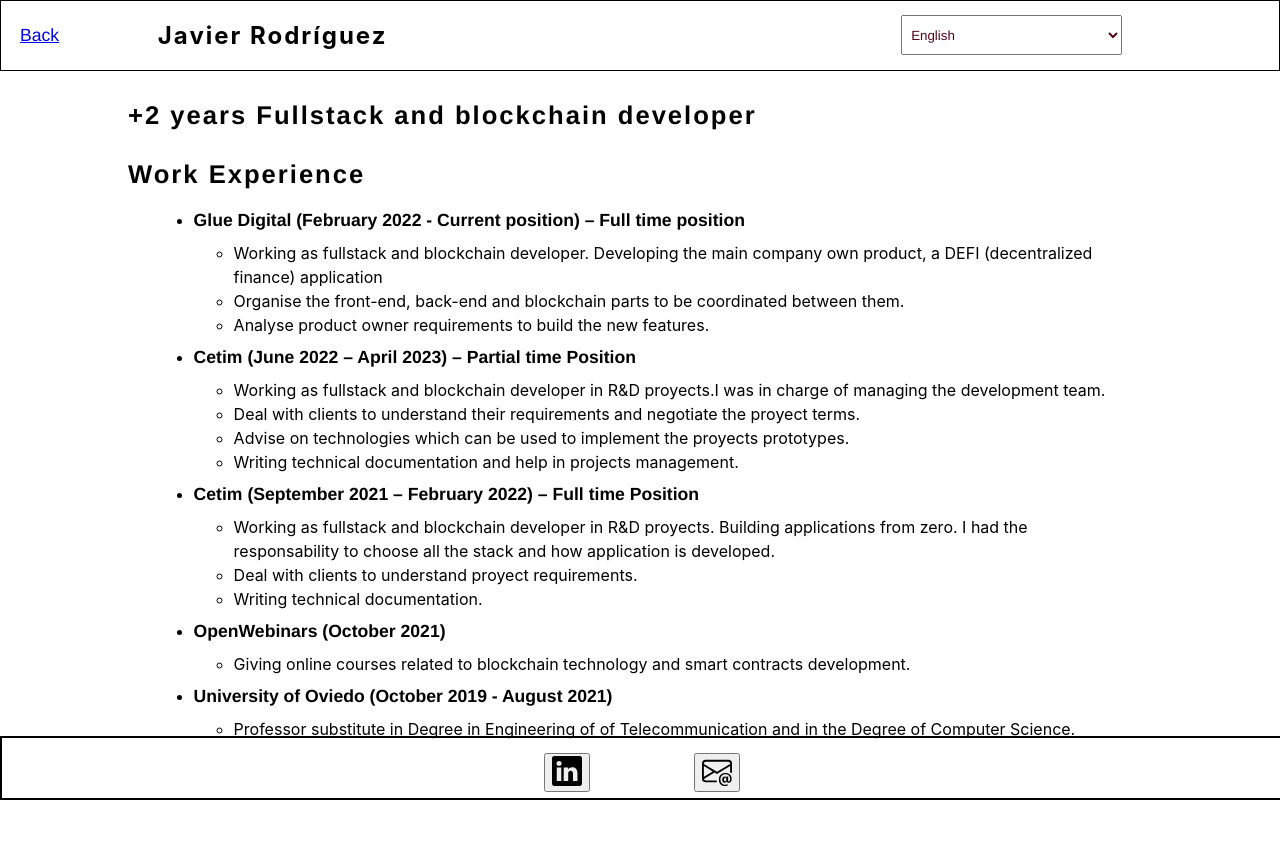
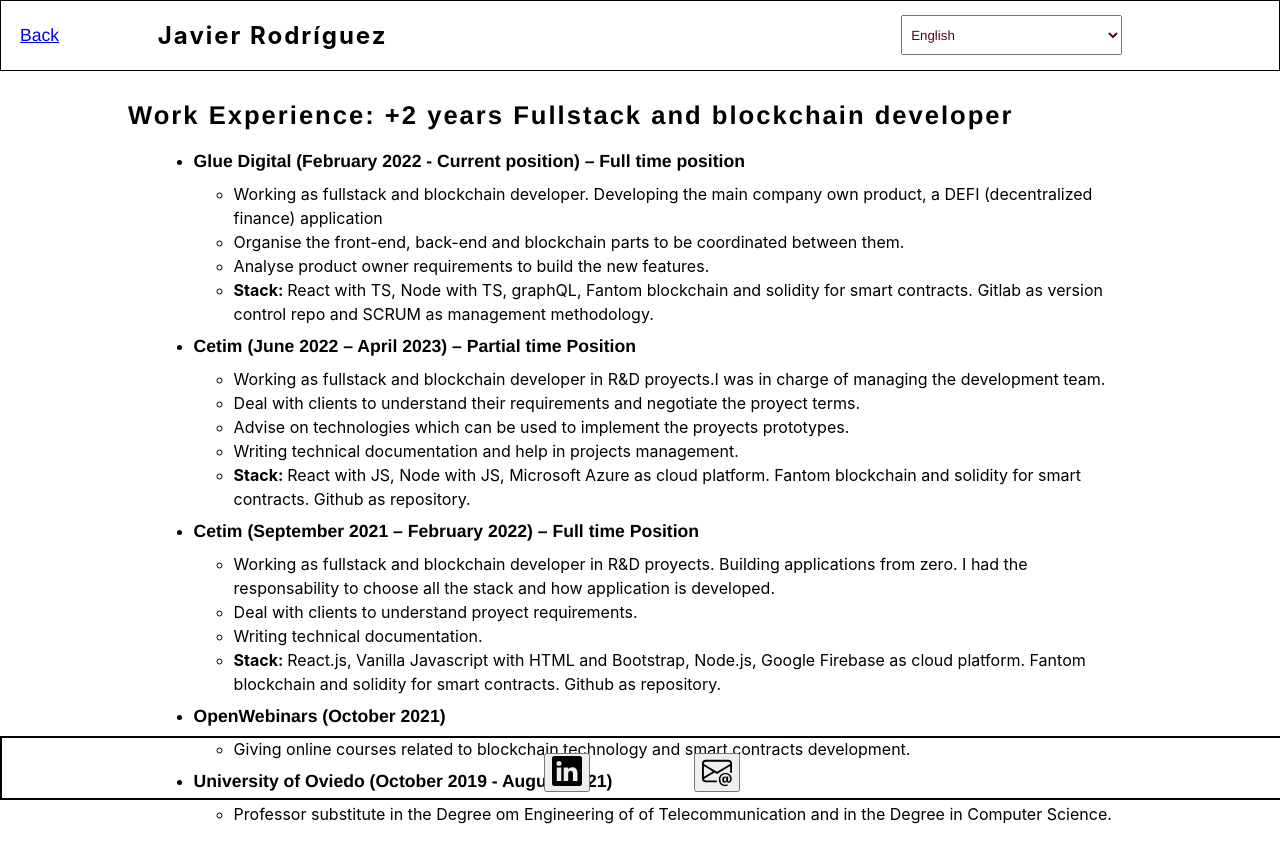
Before and after one commit to javirro/personal-web, a React (Create React App) app: page /work-experience in a window 1280 px wide. Before the commit the page ends 800 px from the top, so only its background shows below. Built offline with nearby package versions, Linux system fonts and the light colour scheme.

Commit message:
Añadir tecnologías a la parte de experiencia profesional

```diff
--- a/src/locales/en.json
+++ b/src/locales/en.json
@@ -32,11 +32,15 @@
   "work-experience-glue-dev": "Working as fullstack and blockchain developer. Developing the main company own product, a DEFI (decentralized finance) application",
   "work-experience-glue-organise": "Organise the front-end, back-end and blockchain parts to be coordinated between them.",
   "work-experience-glue-analyse": "Analyse product owner requirements to build the new features.",
+  "work-experience-glue-tech": "React with TS, Node with TS, graphQL, Fantom blockchain and solidity for smart contracts. Gitlab as version control repo and SCRUM as management methodology.",
+  "work-experience-stack": "Stack: ",
   "work-experience-cetim-full": "(September 2021 – February 2022) – Full time Position",
   "work-experience-cetim-partial": "(June 2022 – April 2023) – Partial time Position",
   "work-experience-cetim-dev-full": "Working as fullstack and blockchain developer in R&D proyects. Building applications from zero. I had the responsability to choose all the stack and how application is developed.",
   "work-experience-cetim-clients-full": "Deal with clients to understand proyect requirements.",
   "work-experience-cetim-docu-full": "Writing technical documentation.",
+  "work-experience-cetim-tech-partial": "React with JS, Node with JS, Microsoft Azure as cloud platform. Fantom blockchain and solidity for smart contracts. Github as repository.",
+  "work-experience-cetim-tech-full": "React.js, Vanilla Javascript with HTML and Bootstrap, Node.js, Google Firebase as cloud platform. Fantom blockchain and solidity for smart contracts. Github as repository.",
   "work-experience-cetim-dev-partial": "Working as fullstack and blockchain developer in R&D proyects.I was in charge of  managing the development team.",
   "work-experience-cetim-clients-partial": "Deal with clients to understand their requirements and negotiate the proyect terms.",
   "work-experience-cetim-advise-partial": "Advise on technologies which can be used to implement the proyects prototypes.",
@@ -44,7 +48,7 @@
   "work-experience-opewebinars-description": "Giving online courses related to blockchain technology and smart contracts development.",
   "work-experience-openwebinars": "(October 2021)",
   "work-experience-university": "(October 2019 - August 2021)",
-  "work-experience-university-description": "Professor substitute in  Degree in Engineering of  of Telecommunication and  in the Degree of Computer Science."
+  "work-experience-university-description": "Professor substitute in the Degree om Engineering of  of Telecommunication and  in the Degree in Computer Science."
 
 
 }
--- a/src/locales/esp.json
+++ b/src/locales/esp.json
@@ -31,6 +31,10 @@
   "work-experience-glue-dev": "Trabajando de desarrollador fullstack y blockchain. Desarrollo de producto propia, aplicación de finanzas descentralizadas (DEFI).",
   "work-experience-glue-organise": "Organización desarrollos de front-end, back-end y blockchain para mantener coordinación entre ellas.",
   "work-experience-glue-analyse": "Analizar requisitos del dueño del producto para implementar nuevas funcionalidades.",
+  "work-experience-glue-tech": "React con TS, Node con TS, graphQL, Fantom blockchain y solidity para smart contracts. Gitlab como repositorio y SCRUM como metodología de gestión.",
+  "work-experience-stack": "Stack: ",
+  "work-experience-cetim-tech-partial": "React.js, Node.js, Microsoft Azure como plataforma Cloud. Fantom blockchain y solidity para smart contracts. Github como repositorio.",
+  "work-experience-cetim-tech-full": "React.js, Vanilla Javascript con HTML y Bootstrap, Node.js, Google Firebase como plataforma cloud. Fantom blockchain y solidity para smart contracts. Github como repositorio.",
   "work-experience-cetim-full": "(Septiembre 2021 – Febrero 2022) – Posición tiempo completo",
   "work-experience-cetim-partial": "(Junio 2022 – Abril 2023) – Posición tiempo parcial",
   "work-experience-cetim-dev-full": "Trabajando de desarrollador fullstack y blockchain en proyectos de I+D. Desarrollando aplicaciones desde cero. Responsable de elegir el stack apropiado. Único desarrollador.",
--- a/src/routes/WorkExperience.jsx
+++ b/src/routes/WorkExperience.jsx
@@ -6,7 +6,6 @@ const WorkExperience = () => {
   const openWebinars = "https://openwebinars.net/profesores/javier-rodriguez-fernandez/"
   return (
     <div>
-      <h2 className="personal-title"><FormattedMessage id="dev-position" /></h2>
       {/* <section className="section-container">
         <h3><FormattedMessage id="fav-stack" /></h3>
         <ul>
@@ -17,7 +16,7 @@ const WorkExperience = () => {
           <li><FormattedMessage id="management-stack" /> </li>
         </ul>
       </section> */}
-      <h2 className="personal-title"><FormattedMessage id="home-work-experience" /></h2>
+      <h2 className="personal-title"><FormattedMessage id="home-work-experience" />: <FormattedMessage id="dev-position" /></h2>
       <section className="section-container">
         <ul>
           <li>
@@ -26,6 +25,7 @@ const WorkExperience = () => {
               <li><FormattedMessage id="work-experience-glue-dev" /></li>
               <li><FormattedMessage id="work-experience-glue-organise" /></li>
               <li><FormattedMessage id="work-experience-glue-analyse" /></li>
+              <li><b><FormattedMessage id="work-experience-stack" /></b><FormattedMessage id="work-experience-glue-tech" /></li>
             </ul>
           </li>
           <li>
@@ -35,6 +35,7 @@ const WorkExperience = () => {
               <li><FormattedMessage id="work-experience-cetim-clients-partial" /></li>
               <li><FormattedMessage id="work-experience-cetim-advise-partial" /></li>
               <li><FormattedMessage id="work-experience-cetim-docu-partial" /></li>
+              <li><b><FormattedMessage id="work-experience-stack" /></b> <FormattedMessage id="work-experience-cetim-tech-partial" /></li>
             </ul>
           </li>
           <li>
@@ -43,6 +44,7 @@ const WorkExperience = () => {
               <li><FormattedMessage id="work-experience-cetim-dev-full" /></li>
               <li><FormattedMessage id="work-experience-cetim-clients-full" /></li>
               <li><FormattedMessage id="work-experience-cetim-docu-full" /></li>
+              <li><b><FormattedMessage id="work-experience-stack" /></b><FormattedMessage id="work-experience-cetim-tech-full" /></li>
             </ul>
           </li>
           <li>
```
